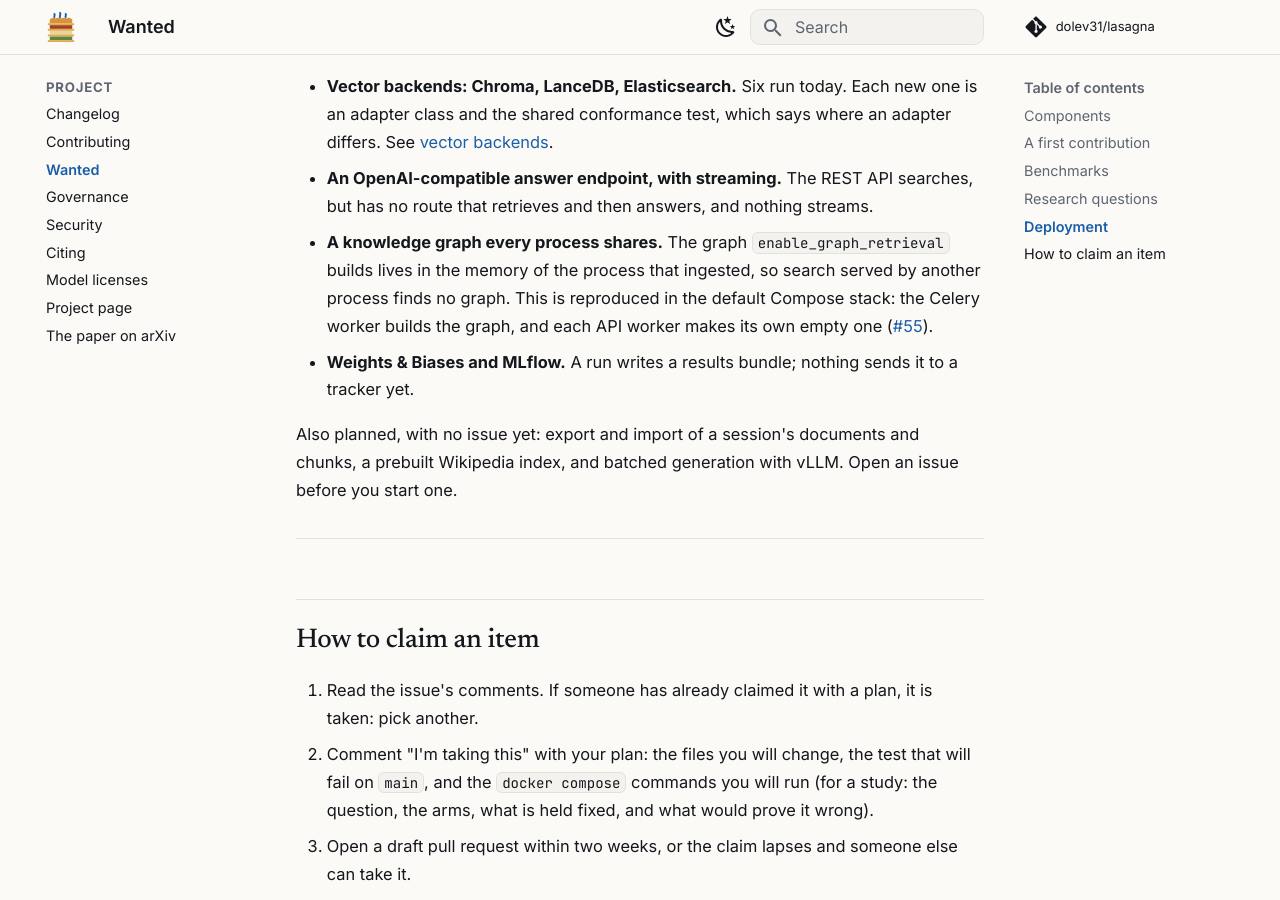
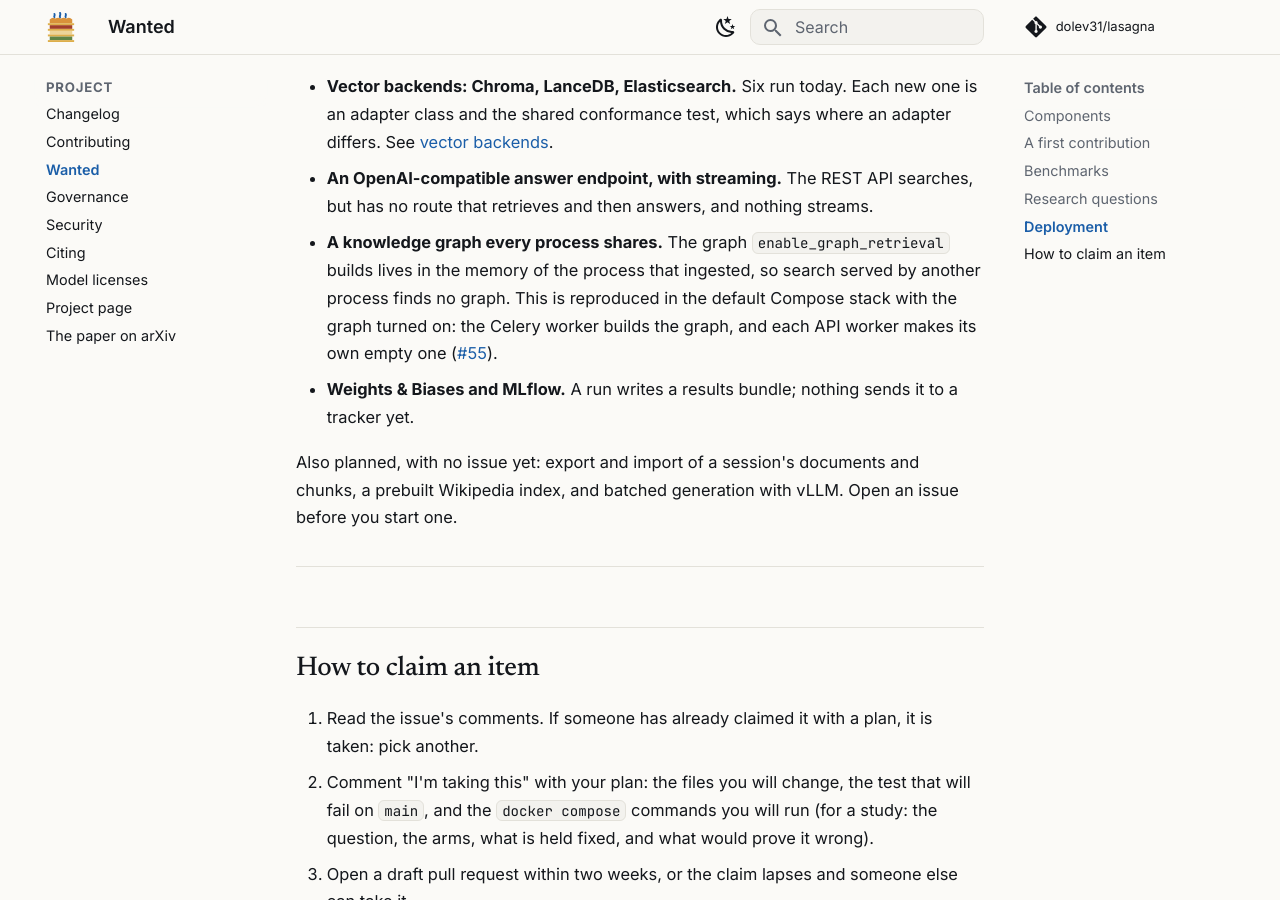
Before and after one commit to dolev31/lasagna, an MkDocs documentation site: the page built from docs/project/wanted.md, in a window 1280 px wide and 900 px high, scrolled down 4564 px. Built offline with MkDocs 1.6.1 and Material for MkDocs 9.7.7, drawn with Linux system fonts in a browser that asks for light colours; comment, search, counter and statistics services are not loaded.

```diff
--- a/docs/project/wanted.md
+++ b/docs/project/wanted.md
@@ -139,8 +139,9 @@ For people running Lasagna as a service. Labeled
 - **A knowledge graph every process shares.** The graph `enable_graph_retrieval`
   builds lives in the memory of the process that ingested, so search served by
   another process finds no graph. This is reproduced in the default Compose
-  stack: the Celery worker builds the graph, and each API worker makes its own
-  empty one ([#55](https://github.com/dolev31/lasagna/issues/55)).
+  stack with the graph turned on: the Celery worker builds the graph, and each
+  API worker makes its own empty one
+  ([#55](https://github.com/dolev31/lasagna/issues/55)).
 - **Weights & Biases and MLflow.** A run writes a results bundle; nothing sends
   it to a tracker yet.
 
```
Also changed, not shown: README.md (+5 -3 lines), docs/concepts/stage-isolation.md (+2 -1 lines).
